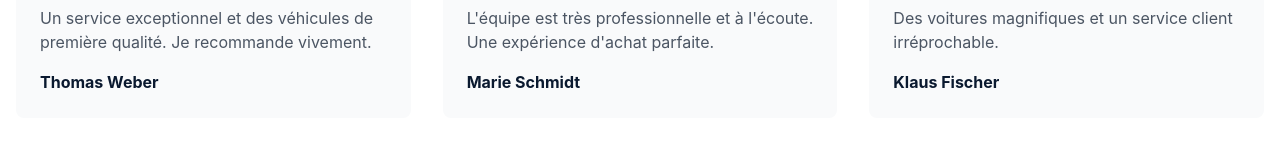
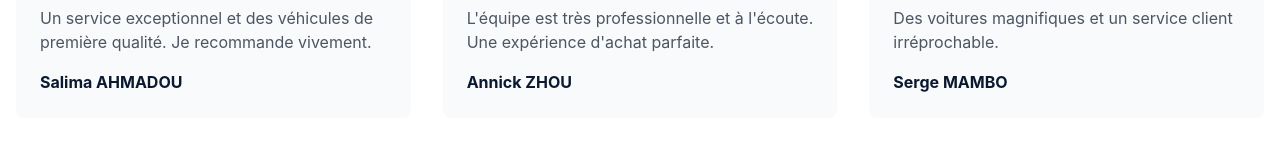
Before and after one commit to mahmoudathali/vehicle-project, a React (Vite) app: page / in a window 1280 px wide. Shown: the part 2034-2194 px from the top of the page. Built offline with nearby package versions, Linux system fonts and the light colour scheme.

Commit message:
Ajustement de la page dacceuil (Image/noms)

```diff
--- a/src/pages/Home.jsx
+++ b/src/pages/Home.jsx
@@ -10,7 +10,7 @@ export const Home = () => {
       model: 'S-Class',
       year: 2024,
       price: 125000,
-      image: 'https://images.unsplash.com/photo-1622200984485-d10aa4e7e50d?auto=format&fit=crop&q=80&w=1200',
+      image: 'https://images.unsplash.com/photo-1661589997089-405a6076fc18?q=80&w=1974&auto=format&fit=crop&ixlib=rb-4.1.0&ixid=M3wxMjA3fDB8MHxwaG90by1wYWdlfHx8fGVufDB8fHx8fA%3D%3D',
     },
     {
       id: '2',
@@ -18,7 +18,7 @@ export const Home = () => {
       model: 'X7',
       year: 2024,
       price: 98000,
-      image: 'https://images.unsplash.com/photo-1607853202273-797f1c22a38e?auto=format&fit=crop&q=80&w=1200',
+      image: 'https://static0.carbuzzimages.com/wordpress/wp-content/uploads/2024/03/1099617-7.jpg',
     },
     {
       id: '3',
@@ -33,19 +33,19 @@ export const Home = () => {
   const testimonials = [
     {
       id: 1,
-      name: 'Thomas Weber',
+      name: 'Salima AHMADOU',
       rating: 5,
       text: 'Un service exceptionnel et des véhicules de première qualité. Je recommande vivement.',
     },
     {
       id: 2,
-      name: 'Marie Schmidt',
+      name: 'Annick ZHOU',
       rating: 5,
       text: 'L\'équipe est très professionnelle et à l\'écoute. Une expérience d\'achat parfaite.',
     },
     {
       id: 3,
-      name: 'Klaus Fischer',
+      name: 'Serge MAMBO',
       rating: 5,
       text: 'Des voitures magnifiques et un service client irréprochable.',
     },
```
